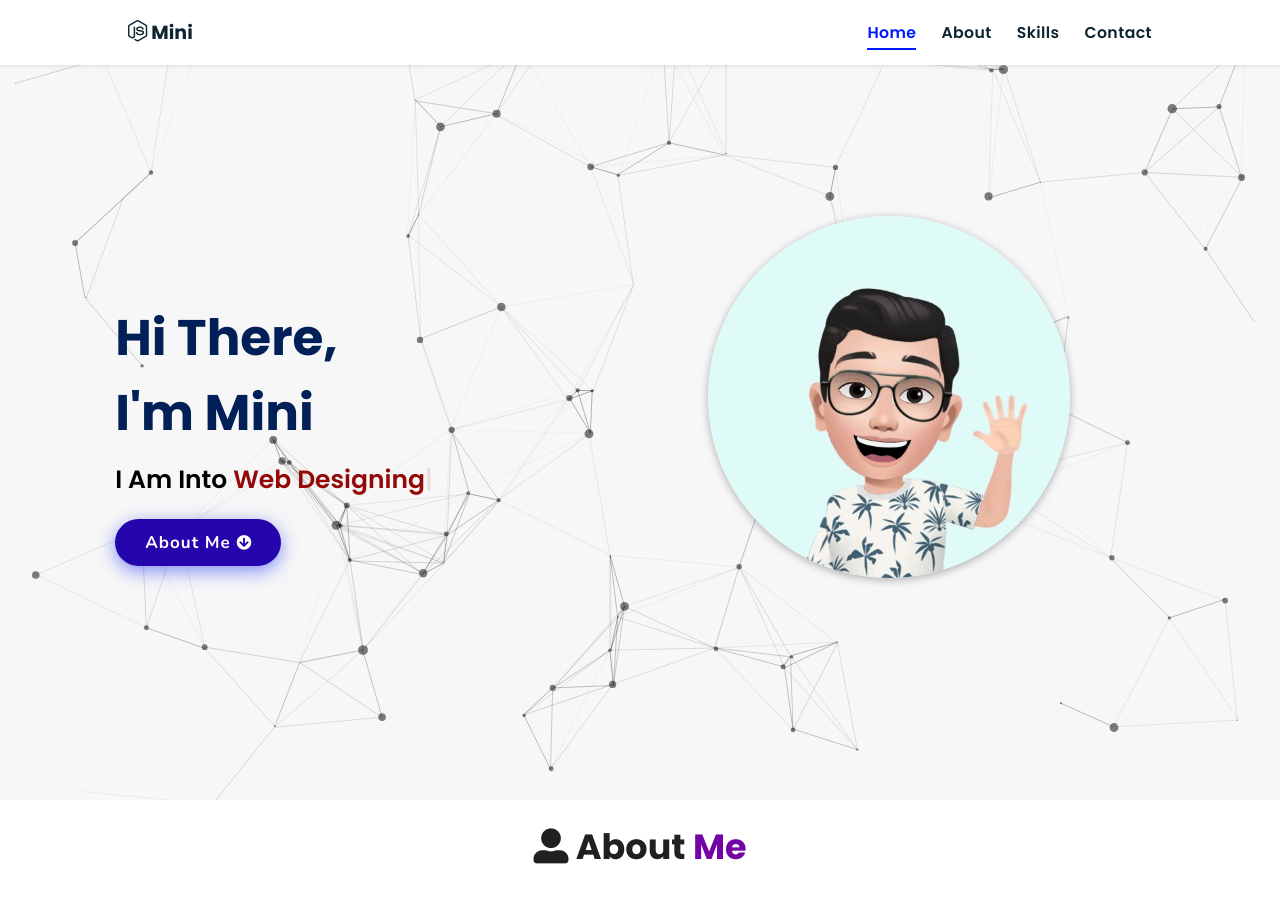
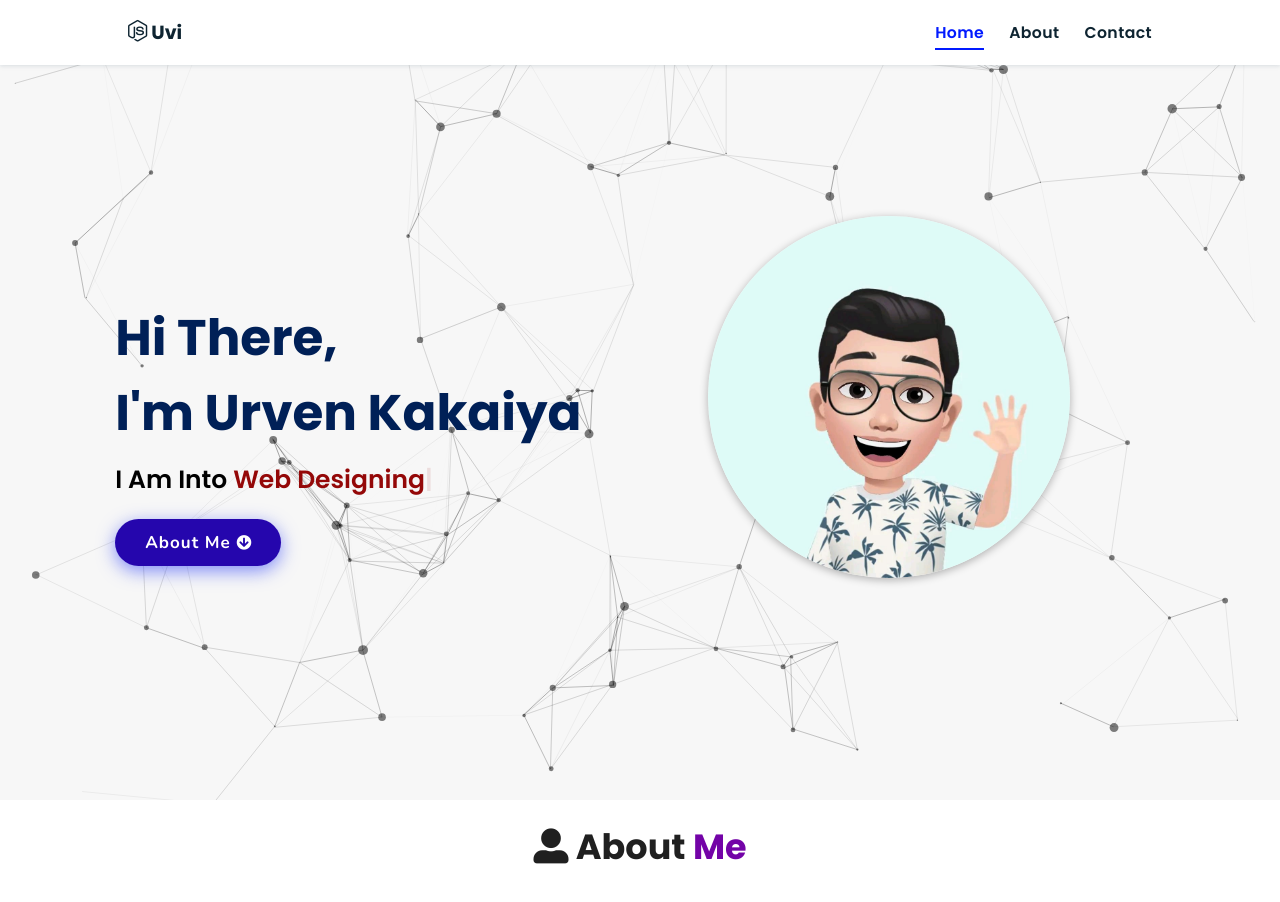
Before and after one commit to Urven09/portfolio-page, a plain HTML site: page index.html in a window 1280 px wide. Shown: the top 902 px of the page. Drawn offline with nearby package versions, Linux system fonts and the light colour scheme; no server answers.

Commit message:
Update index.html

```diff
--- a/index.html
+++ b/index.html
@@ -12,14 +12,13 @@
     <title>Portfolio</title>
 </head>
 <header>
-        <a href="/" class="logo"><i class="fab fa-node-js"></i> Mini</a>
+        <a href="" class="logo"><i class="fab fa-node-js"></i> Uvi</a>
 
         <div id="menu" class="fas fa-bars"></div>
         <nav class="navbar">
             <ul>
             <li><a class="active" href="#home">Home</a></li>
             <li><a href="#about">About</a></li>
-            <li><a href="#skills">Skills</a></li>
             <li><a href="#contact">Contact</a></li>
             </ul>
         </nav>
@@ -31,7 +30,7 @@
     <div id="particles-js"></div>
 
     <div class="content">
-    <h2>Hi There,<br/> I'm Mini <span></span></h2>
+    <h2>Hi There,<br/> I'm Urven Kakaiya <span></span></h2>
     <p>i am into <span class="typing-text"></span></p>
     <a href="#about" class="btn"><span>About Me</span>
       <i class="fas fa-arrow-circle-down"></i>
```
